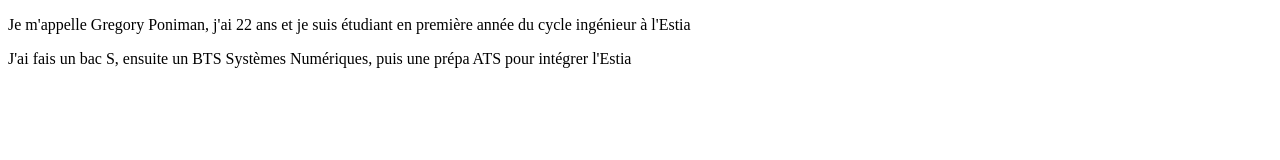
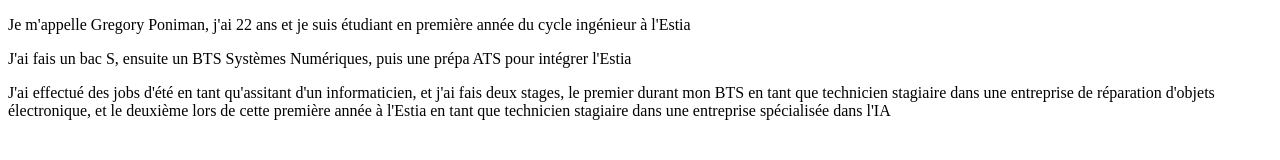
Before and after one commit to Poniman99/Poniman99.github.io, a plain HTML site: page index.html in a window 1280 px wide. Drawn offline with Linux system fonts and the light colour scheme.

Commit message:
Experience

```diff
--- a/index.html
+++ b/index.html
@@ -7,5 +7,6 @@
   <body>
     <p>Je m'appelle Gregory Poniman, j'ai 22 ans et je suis étudiant en première année du cycle ingénieur à l'Estia</p>
     <p>J'ai fais un bac S, ensuite un BTS Systèmes Numériques, puis une prépa ATS pour intégrer l'Estia</p>
+    <p>J'ai effectué des jobs d'été en tant qu'assitant d'un informaticien, et j'ai fais deux stages, le premier durant mon BTS en tant que technicien stagiaire dans une entreprise de réparation d'objets électronique, et le deuxième lors de cette première année à l'Estia en tant que technicien stagiaire dans une entreprise spécialisée dans l'IA</p>
   </body>
 </html>
```
